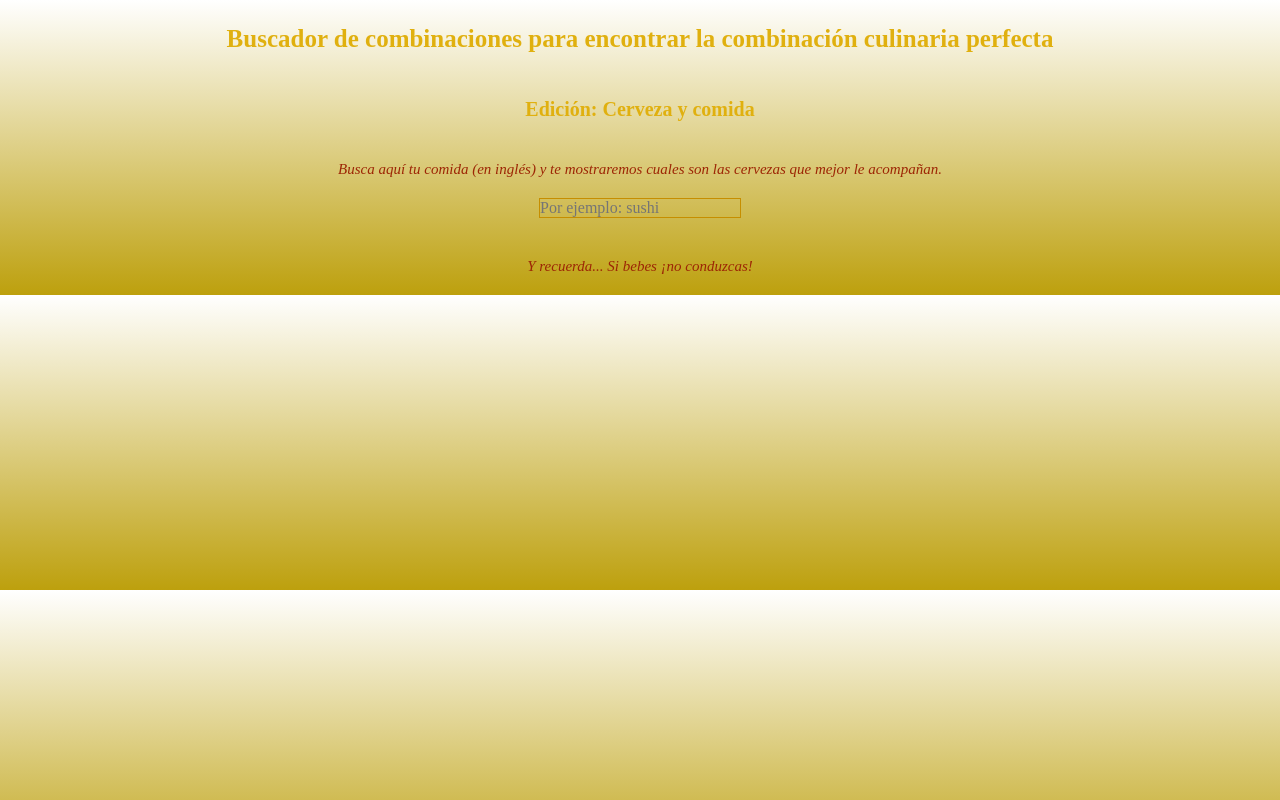
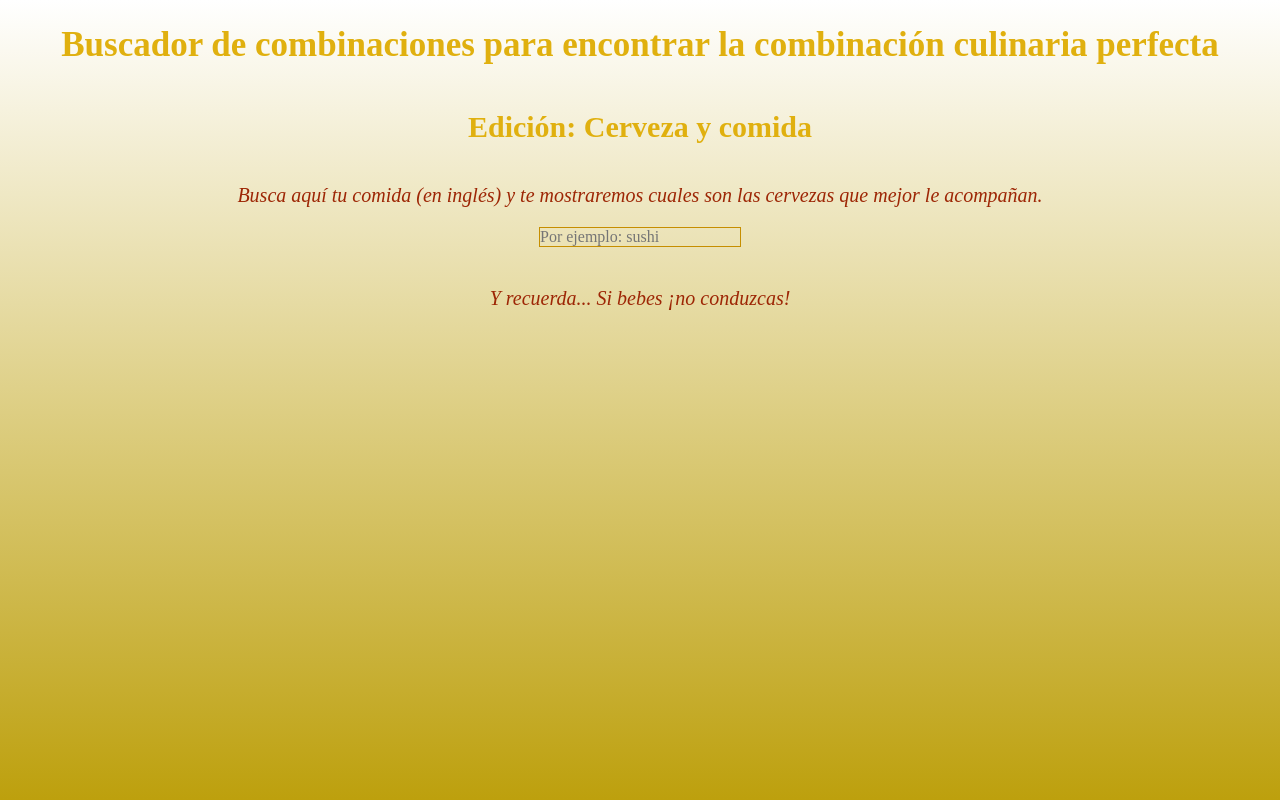
Before and after one commit to GemaMesasV/prueba-tecnica-desarrolladora-fullstack-junior-card-dynamics, a React app: page / in a window 1280 px wide. Built offline with nearby package versions, Linux system fonts and the light colour scheme; a web font is replaced by a local one.

Commit message:
fix phone version errors, added responsive pc design

```diff
--- a/src/components/App.js
+++ b/src/components/App.js
@@ -33,6 +33,7 @@ console.log(beers);
 
   return (
     <div>
+		<main className='main'>
       <h1 className='title'>Buscador de combinaciones para encontrar la combinación culinaria perfecta</h1>
 	  <h2 className='subtitle'>Edición: Cerveza y comida</h2>
 	  <p className='explanation'>Busca aquí tu comida (en inglés) y te mostraremos cuales son las cervezas que mejor le acompañan.</p>
@@ -47,7 +48,8 @@ console.log(beers);
 				))}
 			</ul>
 			</div>
-			<p className='explanation'>Y recuerda... Si bebes ¡no conduzcas!</p>
+			<footer className='footer'>Y recuerda... Si bebes ¡no conduzcas!</footer>
+			</main>
     </div>
   );
 }
--- a/src/styles/Main.scss
+++ b/src/styles/Main.scss
@@ -1,32 +1,49 @@
-body {
-  background-image: linear-gradient(rgb(255, 255, 255), #bda00d);
-//   height: 100vh;
+// Variables
+$yellow-beer: rgb(224, 176, 15);
+$orange-beer: rgb(157, 38, 5);
+//
 
+.main {
+  background: linear-gradient(rgb(255, 255, 255), #bda00d);
+  min-height: 100vh;
 }
+
 .img {
   height: 120px;
+  @media all and (min-width: 768px) {
+    height: 160px;
+  }
 }
 
 .title {
   padding: 25px 50px;
   text-align: center;
-  color: rgb(224, 176, 15);
+  color: $yellow-beer;
   font-size: 25px;
+  @media all and (min-width: 768px) {
+    font-size: 35px;
+  }
 }
 
 .subtitle {
   padding: 20px 40px;
   text-align: center;
-  color: rgb(224, 176, 15);
+  color: $yellow-beer;
+  font-size: 20px;
+  @media all and (min-width: 768px) {
+    font-size: 30px;
+  }
+}
+
+.explanation {
+  padding: 20px 40px;
+  text-align: center;
+  color: $orange-beer;
+  font-size: 15px;
+  font-style: italic;
+  @media all and (min-width: 768px) {
     font-size: 20px;
   }
-
-.explanation{
-    padding: 20px 40px;
-    text-align: center;
-    color: rgb(157, 38, 5);
-    font-size: 15px;
-    font-style: italic;
 }
 
 .search-section {
@@ -44,12 +61,18 @@ body {
     border: 1px solid rgb(198, 142, 0);
   }
 
-  &__list{
+  &__list {
     display: flex;
     flex-direction: column;
     justify-content: center;
     align-items: center;
     gap: 5px;
+    @media all and (min-width: 768px) {
+      display: grid;
+      grid-template-columns: repeat(4, 1fr);
+      grid-gap: 10px;
+      grid-auto-rows: minmax(100px, auto);
+    }
 
     &-item {
       display: flex;
@@ -57,8 +80,19 @@ body {
       justify-content: center;
       align-items: center;
       gap: 5px;
-  color: rgb(157, 38, 5);
+      color: $orange-beer;
       font-size: 15px;
     }
   }
 }
+
+.footer {
+ padding: 20px 40px;
+  text-align: center;
+  color: $orange-beer;
+  font-size: 15px;
+  font-style: italic;
+  @media all and (min-width: 768px) {
+    font-size: 20px;
+  }
+}
```
Also changed, not shown: docs/index.html (+1 -1 lines), README.md, docs/asset-manifest.json, docs/static/js/main.45fe2129.js.LICENSE.txt (renamed from docs/static/js/main.d6187267.js.LICENSE.txt), 8 other files. Lines whose indentation alone changed are shown as unchanged.
